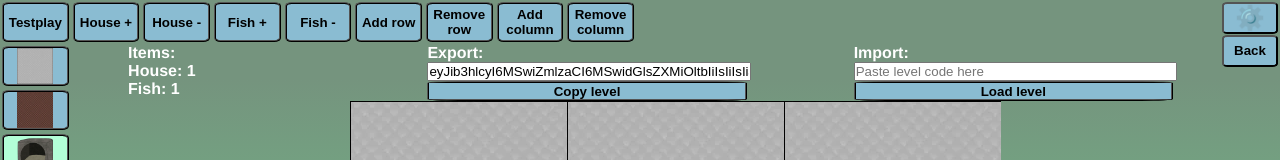
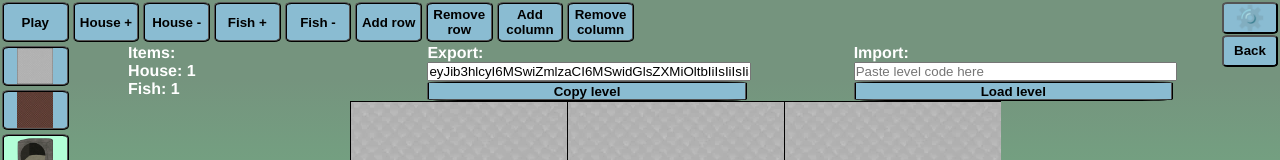
Before and after one commit to enwrath/catpuzzle, a Vue app: page /#/leveledit in a window 1280 px wide. Shown: the top 160 px of the page. Built offline with nearby package versions, Linux system fonts and the light colour scheme.

Commit message:
Change play button text

```diff
--- a/src/views/LevelEdit.vue
+++ b/src/views/LevelEdit.vue
@@ -2,7 +2,7 @@
   <div class="FlexColumn bg">
     <div class="Topbar">
       <router-link :to="`/game/custom-${levelToBase64Editor}`" custom v-slot="{ navigate }">
-        <button class="topbutton" @click="navigate">Testplay</button>
+        <button class="topbutton" @click="navigate">Play</button>
       </router-link>
       <button class="topbutton" @click="amountChange('box', true)">House +</button>
       <button class="topbutton" @click="amountChange('box', false)">House -</button>
```
